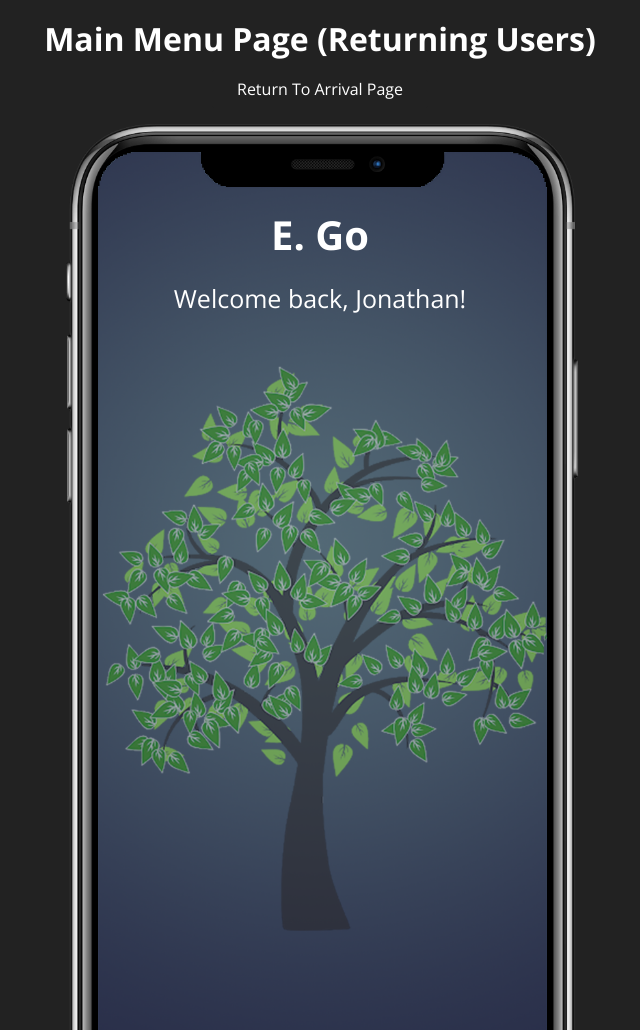
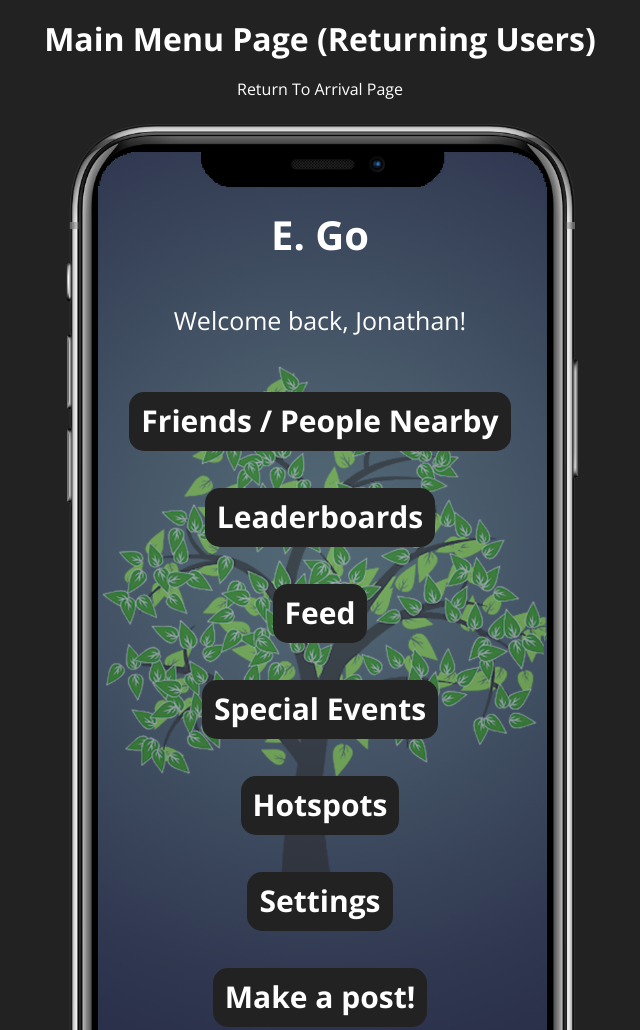
Before and after one commit to notcruz/E.Go, a website: page pages-styles/pages/second_main_menu.html in a window 1280 px wide. Shown: the top 1030 px of the page, without its empty margins (320-960 px from the left). Drawn offline with nearby package versions, Linux system fonts and the light colour scheme.

Commit message:
Main Menu Created

```diff
--- a/pages-styles/assets/styles/style.css
+++ b/pages-styles/assets/styles/style.css
@@ -159,6 +159,26 @@ h2 {
   background-color: #222;
 }
 
+.main-menu-buttons{
+  color: white;
+  text-decoration: none;
+}
+
+
+.main-menu-options {
+  bottom: 30em;
+  position: relative;
+  margin-top: 5em;
+  margin-bottom: -3.75em;
+  z-index: 2;
+  font-weight: bold;
+  font-size: 30px;
+  border-radius: 15px;
+  padding: 12px;
+  background-color: #222;
+  color: white;
+}
+
 .events-title {
   bottom: 56.5em;
   position: relative;
--- a/pages-styles/pages/second_main_menu.html
+++ b/pages-styles/pages/second_main_menu.html
@@ -15,7 +15,14 @@
         <a href="../../index.html" target="_self" class="arrival-button"> Return To Arrival Page </a>
         <img src="../iPhone_Completed.png" style = "margin-top: 16px;" alt="iPhone">
         <h2>E. Go</h2>
-        <h2 style="margin-top: -9.25em; font-weight: lighter; font-size: 25px;">Welcome back, Jonathan!</h2>
+        <p class = 'main-menu-options'><a href="./adding_friends.html" class="main-menu-buttons">Friends / People Nearby</a></p>
+        <p class = 'main-menu-options'><a href="./leaderboards.html" class="main-menu-buttons">Leaderboards</a></p>
+        <p class = 'main-menu-options'><a href="./feed.html" class="main-menu-buttons">Feed</a></p>
+        <p class = 'main-menu-options'><a href="./special_events.html" class="main-menu-buttons">Special Events</a></p>
+        <p class = 'main-menu-options'><a href="./hot_spots.html" class="main-menu-buttons">Hotspots</a></p>
+        <p class = 'main-menu-options'><a href="./settings.html" class="main-menu-buttons">Settings</a></p>
+        <p class = 'main-menu-options'><a href="./posting.html" class="main-menu-buttons">Make a post!</a></p>
+        <h2 style="margin-top: -35.25em; font-weight: lighter; font-size: 25px;">Welcome back, Jonathan!</h2>
     </div>
   </body>
 </html>
```
Also changed, not shown: pages-styles/pages/settings.html (+2 -1 lines).
